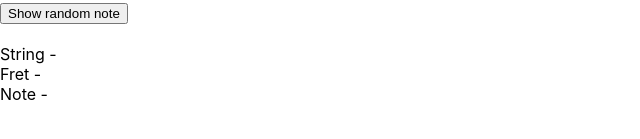
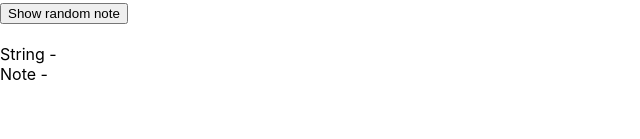
Before and after one commit to arvinsim/guitaraide, a React (Create React App) app: page / in a window 1280 px wide. Shown: the part 249-388 px from the top of the page, without its empty margins (0-640 px from the left). Built offline with nearby package versions, Linux system fonts and the light colour scheme.

Commit message:
Remove frets

```diff
--- a/src/pages/NoteRandomizer/index.tsx
+++ b/src/pages/NoteRandomizer/index.tsx
@@ -3,13 +3,10 @@ import { useForm } from "react-hook-form";
 
 export function NoteRandomizer() {
   const [string, setString] = useState("");
-  const [fret, setFret] = useState<number | null>(null);
   const [note, setNote] = useState("");
   const { register, handleSubmit } = useForm();
   const onSubmit = (data: any) => {
-    console.log(data);
     setString(getRandomArrayItem(data.strings));
-    setFret(getRandomIntInclusive(0, 12));
     setNote(getRandomNote());
   };
 
@@ -87,7 +84,6 @@ export function NoteRandomizer() {
 
       <div>
         <div>String - {string}</div>
-        <div>Fret - {fret}</div>
         <div>Note - {note}</div>
       </div>
     </div>
@@ -99,12 +95,6 @@ function getRandomNote() {
   return getRandomArrayItem(notes);
 }
 
-function getRandomIntInclusive(min: number, max: number) {
-  min = Math.ceil(min);
-  max = Math.floor(max);
-  return Math.floor(Math.random() * (max - min + 1)) + min; //The maximum is inclusive and the minimum is inclusive
-}
-
 function getRandomArrayItem<A>(arr: A[]) {
   return arr[Math.floor(Math.random() * arr.length)];
 }
```
